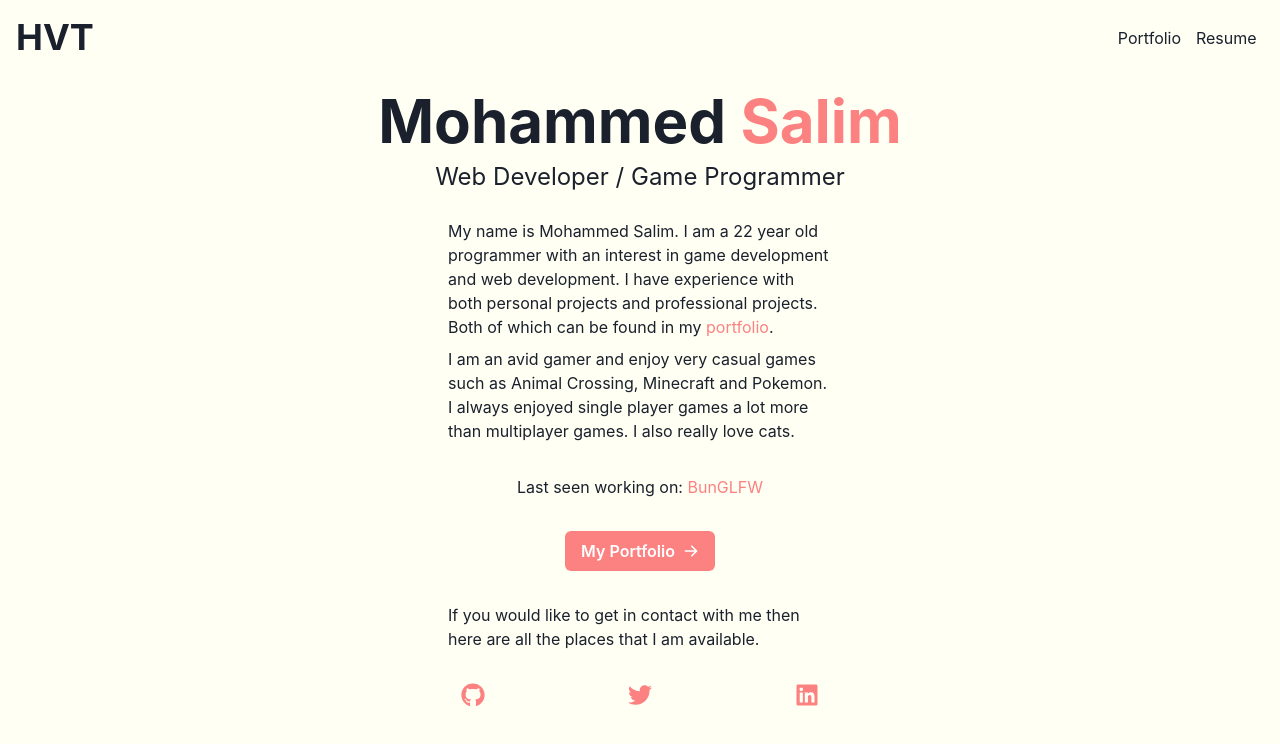
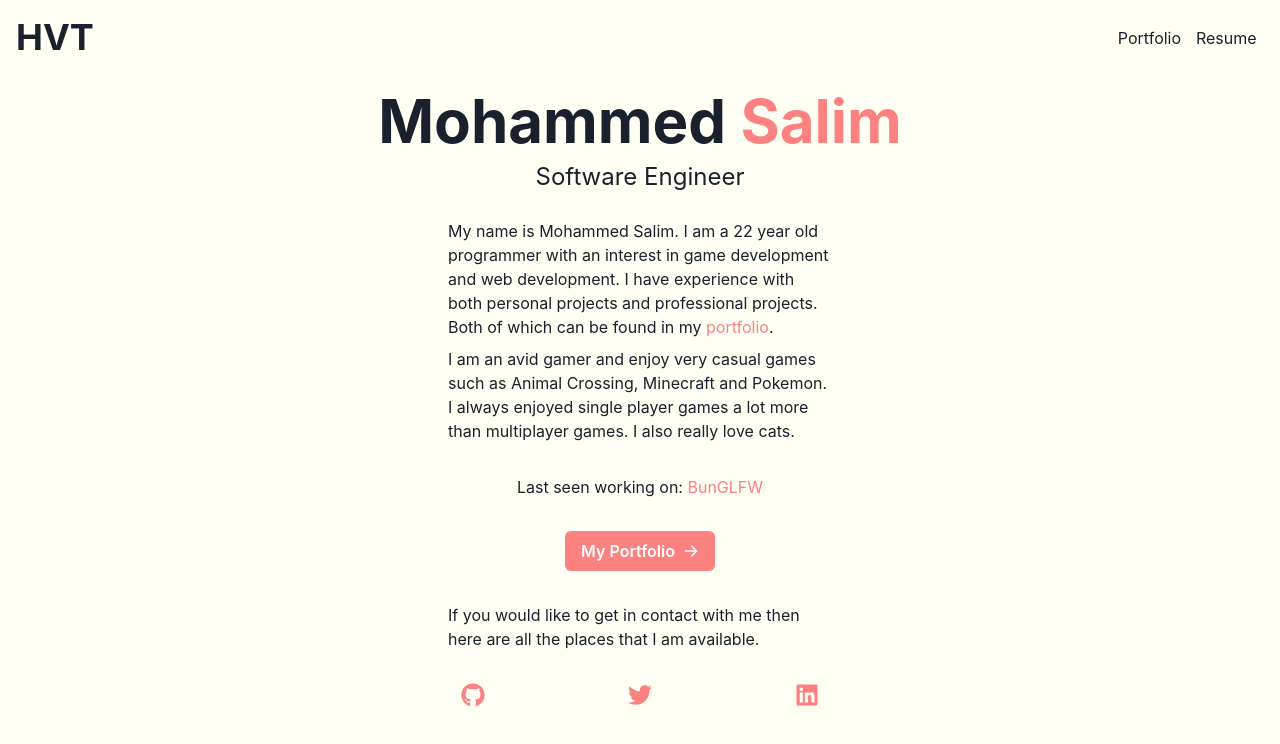
Before and after one commit to HazyVT/Portfolio, a React (Vite) app: page / in a window 1280 px wide. Shown: the top 744 px of the page. Built offline with nearby package versions, Linux system fonts and the light colour scheme.

Commit message:
Update Home.jsx

```diff
--- a/src/Pages/Home.jsx
+++ b/src/Pages/Home.jsx
@@ -12,7 +12,7 @@ export default function Home({onDesktop}) {
     <ScaleFade initialScale={0.9} in={true}>
       <Box display='flex' flexDir='column' alignItems='center' textAlign='center' marginTop={4}>
         <Heading size={onDesktop ? '3xl' : 'xl'}>Mohammed <Heading size={onDesktop ? '3xl' : 'xl'} as='span' color='red.300'>Salim</Heading></Heading>
-        <Text fontSize={onDesktop ? 24 : 14} marginTop={2}>Web Developer / Game Programmer</Text>
+        <Text fontSize={onDesktop ? 24 : 14} marginTop={2}>Software Engineer</Text>
         <Box marginTop={4} w={onDesktop ? '30%' : '60%'}>
           <Text textAlign='left' marginTop={2}>
             My name is Mohammed Salim. I am a 22 year old programmer with an interest in game development and web development.
```
